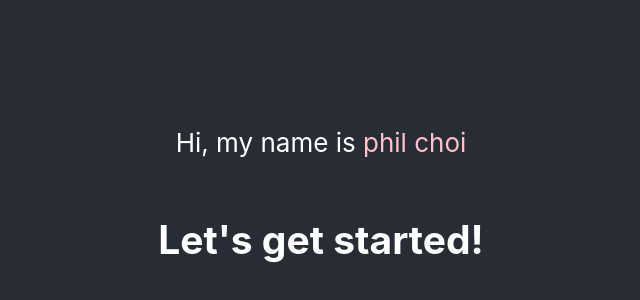
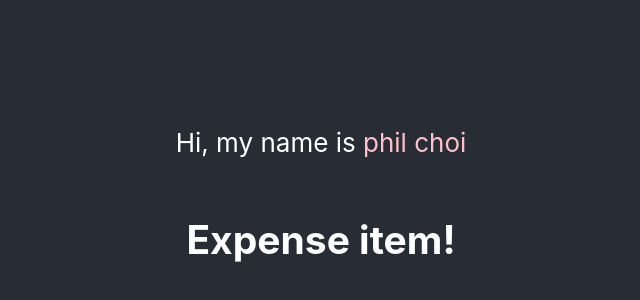
Before and after one commit to cpk0709/react-restart, a React (Create React App) app: page / in a window 1280 px wide. Shown: the part 202-502 px from the top of the page, without its empty margins (319-959 px from the left). Built offline with nearby package versions, Linux system fonts and the light colour scheme.

Commit message:
add some code

```diff
--- a/src/App.jsx
+++ b/src/App.jsx
@@ -1,4 +1,5 @@
 import "./App.css";
+import ExpenseItem from "./components/ExpenseItem";
 
 function App() {
   return (
@@ -7,7 +8,7 @@ function App() {
         <p>
           Hi, my name is <span style={{ color: "pink" }}>phil choi</span>
         </p>
-        <h2>Let's get started!</h2>
+        <ExpenseItem />
       </header>
     </div>
   );
--- a/src/components/ExpenseItem.jsx
+++ b/src/components/ExpenseItem.jsx
@@ -0,0 +1,5 @@
+const ExpenseItem = () => {
+  return <h2>Expense item!</h2>;
+};
+
+export default ExpenseItem;
```
